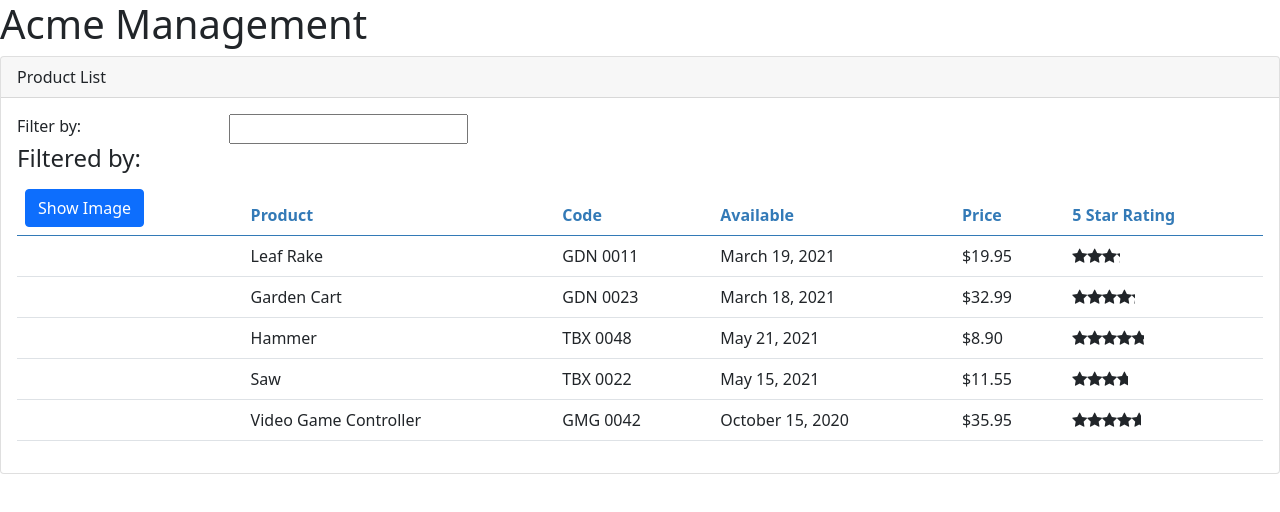
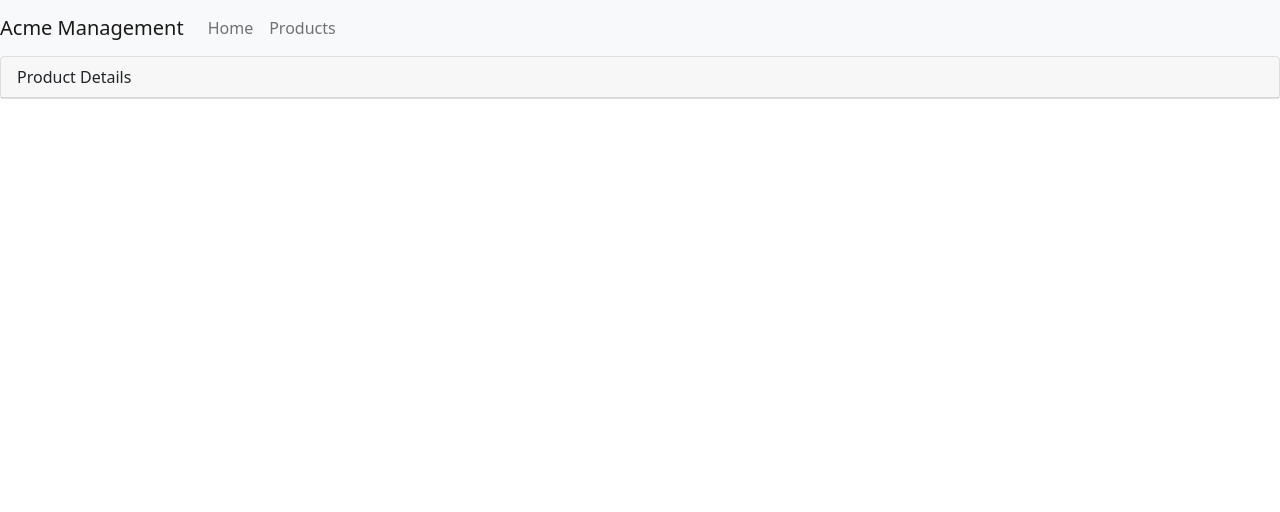
Before and after one commit to shekhar853329/LearnNg, an Angular app: page /products/1 in a window 1280 px wide. Before the commit this address led to /. Shown: the top 512 px of the page. Built offline with nearby package versions, Linux system fonts and the light colour scheme.

Commit message:
11 Completed

```diff
--- a/src/app/app-routing.module.ts
+++ b/src/app/app-routing.module.ts
@@ -1,7 +1,16 @@
 import { NgModule } from '@angular/core';
 import { RouterModule, Routes } from '@angular/router';
+import { ProductDetailComponent } from './product-list/product-detail/product-detail.component';
+import { ProductListComponent } from './product-list/product-list.component';
+import { WelcomeComponent } from './welcome/welcome.component';
 
-const routes: Routes = [];
+const routes: Routes = [
+  { path: 'products', component: ProductListComponent },
+  { path: 'products/:id', component: ProductDetailComponent },
+  { path: 'welcome', component: WelcomeComponent },
+  { path: '', redirectTo: 'welcome', pathMatch: "full" },
+  { path: '**', redirectTo: 'welcome', pathMatch: "full" }
+];
 
 @NgModule({
   imports: [RouterModule.forRoot(routes)],
--- a/src/app/app.component.html
+++ b/src/app/app.component.html
@@ -1,2 +1,28 @@
-<h1>{{ title }}</h1>
-<app-product-list></app-product-list>
+<nav class="navbar navbar-expand-lg navbar-light bg-light">
+  <a class="navbar-brand" routerLink="/welcome">{{ title }}</a>
+  <button
+    class="navbar-toggler"
+    type="button"
+    data-toggle="collapse"
+    data-target="#navbarSupportedContent"
+    aria-controls="navbarSupportedContent"
+    aria-expanded="false"
+    aria-label="Toggle navigation"
+  >
+    <span class="navbar-toggler-icon"></span>
+  </button>
+
+  <div class="collapse navbar-collapse" id="navbarSupportedContent">
+    <ul class="navbar-nav mr-auto">
+      <li class="nav-item active">
+        <a class="nav-link" routerLink="/welcome"
+          >Home</a
+        >
+      </li>
+      <li class="nav-item">
+        <a class="nav-link" routerLink="/products">Products</a>
+      </li>
+    </ul>
+  </div>
+</nav>
+<router-outlet></router-outlet>
--- a/src/app/app.module.ts
+++ b/src/app/app.module.ts
@@ -8,13 +8,17 @@ import { AppComponent } from './app.component';
 import { ProductListComponent } from './product-list/product-list.component';
 import { ConvertToSpacesPipe } from './shared/convert-to-spaces.pipe';
 import { StarComponent } from './shared/star/star.component';
+import { ProductDetailComponent } from './product-list/product-detail/product-detail.component';
+import { WelcomeComponent } from './welcome/welcome.component';
 
 @NgModule({
   declarations: [
     AppComponent,
     ProductListComponent,
     ConvertToSpacesPipe,
-    StarComponent
+    StarComponent,
+    ProductDetailComponent,
+    WelcomeComponent
   ],
   imports: [
     BrowserModule,
--- /dev/null
+++ b/src/app/product-list/product-detail/product-detail.component.ts
@@ -0,0 +1,17 @@
+import { Component, OnInit } from '@angular/core';
+
+@Component({
+  selector: 'app-product-detail',
+  templateUrl: './product-detail.component.html',
+  styleUrls: ['./product-detail.component.scss']
+})
+export class ProductDetailComponent implements OnInit {
+
+  constructor() { }
+
+  ngOnInit(): void {
+  }
+  pageTitle="Product Details";
+
+
+}
--- a/src/app/product-list/product-list.component.ts
+++ b/src/app/product-list/product-list.component.ts
@@ -18,6 +18,16 @@ export class ProductListComponent implements OnInit, OnDestroy {
   errormessage = '';
 
   sub!: Subscription;
+
+  private _listFilter: string = '';
+
+  get listFilter() {
+    return this._listFilter;
+  }
+  set listFilter(value: string) {
+    this._listFilter = value;
+    this.filteredProducts = this.performFilter(value);
+  }
 
   performFilter(value: string): IProduct[] {
     value = value.toLocaleLowerCase();
@@ -43,16 +53,6 @@ export class ProductListComponent implements OnInit, OnDestroy {
     );
     this.listFilter = '';
   }
-  private _listFilter: string = '';
-
-  get listFilter() {
-    return this._listFilter;
-  }
-  set listFilter(value: string) {
-    this._listFilter = value;
-    this.filteredProducts = this.performFilter(value);
-  }
-
 
   toogleImage(): void {
     this.showImage = !this.showImage;
--- /dev/null
+++ b/src/app/welcome/welcome.component.html
@@ -0,0 +1 @@
+<p>welcome works!</p>
--- /dev/null
+++ b/src/app/welcome/welcome.component.ts
@@ -0,0 +1,15 @@
+import { Component, OnInit } from '@angular/core';
+
+@Component({
+  selector: 'app-welcome',
+  templateUrl: './welcome.component.html',
+  styleUrls: ['./welcome.component.scss']
+})
+export class WelcomeComponent implements OnInit {
+
+  constructor() { }
+
+  ngOnInit(): void {
+  }
+
+}
```
Also changed, not shown: src/app/product-list/product-detail/product-detail.component.scss (added), src/app/welcome/welcome.component.scss (added), 2 other files (tests, documents, lock files or other folders).
